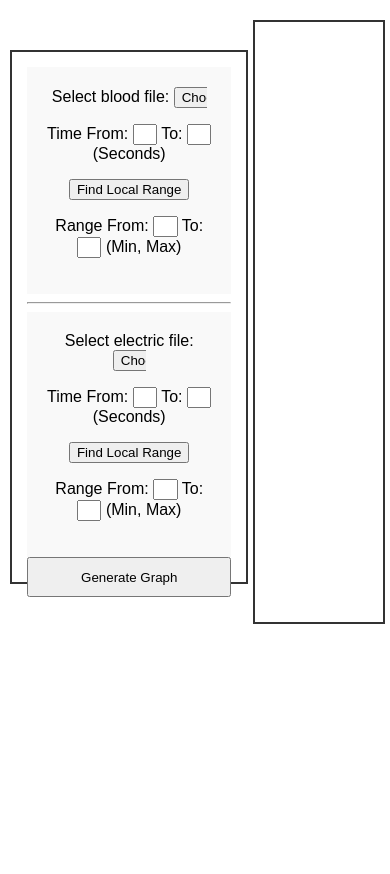
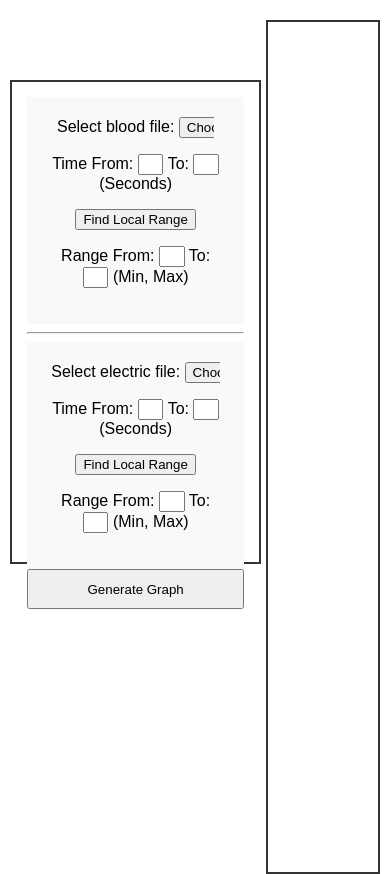
Before and after one commit to williamma621/lin_lab_website, a plain HTML site: page index.html in a window 390 px wide. Before the commit the page ends 844 px from the top, so only its background shows below. Drawn offline with nearby package versions, Linux system fonts and the light colour scheme.

Commit message:
graph size locked, graph now sticks to the left side of the div and can scroll to see later times, responsive sizing

```diff
--- a/index.html
+++ b/index.html
@@ -44,7 +44,8 @@
         </div>
 
         <div id="canvas">
-            <canvas id="combined-chart"></canvas>
+            <canvas id="combined-chart"
+                width = "1500" height="850"></canvas>
         </div>
 
     <script src="https://cdn.jsdelivr.net/npm/simple-statistics@latest/dist/simple-statistics.min.js"></script>
--- a/style.css
+++ b/style.css
@@ -7,11 +7,10 @@ body {
 
 #file-select-div {
   margin-left: 10px;
-  margin-top: 50px;
-  width: 500px;
+  margin-top: 80px;
   border: 2px solid #333;
   padding: 15px;
-  max-height: 500px;
+  max-height: 450px;
 }
 
 #b-flow-div,
@@ -42,15 +41,22 @@ body {
 }
 
 #combined-chart {
-  width: 100%;
+  width: 50%;
+  height:100%;
+
+  position:absolute;
+  inset-inline-start: -150px;
 }
 
 #canvas {
+  position: relative;
   margin-top: 20px;
   margin-left: 5px;
-  margin-right: 5px;
+  margin-right: 10px;
+  border: 2px solid #333;
+  overflow: scroll;
+
   width: 80%;
-  height: 600px;
-  border: 2px solid #333;
+  height: 850px;
 
 }
```
